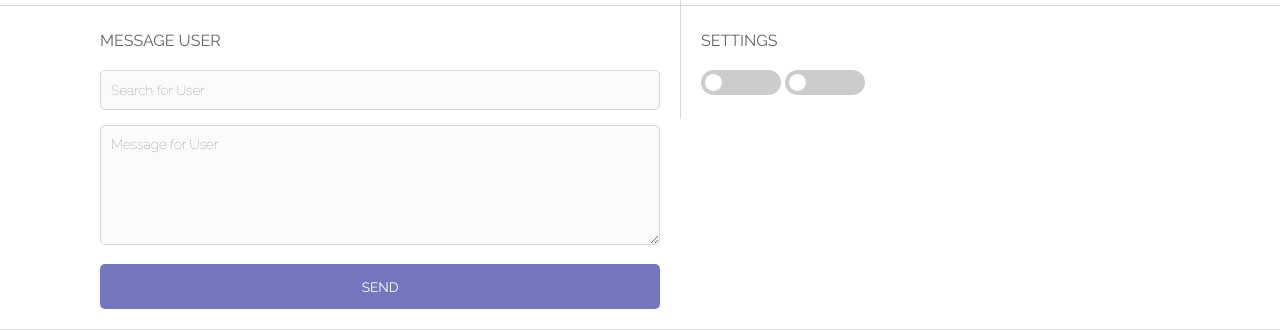
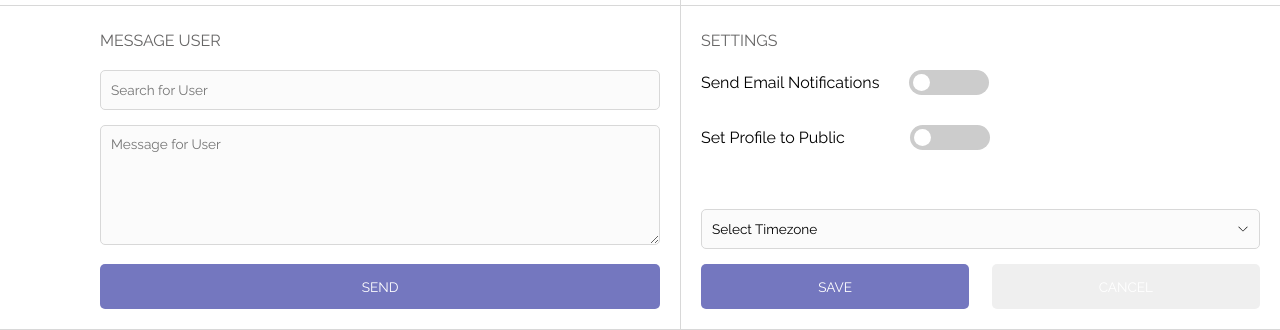
Before and after one commit to ZoomThruDev/web_app_dashboard, a plain HTML site: page index.html in a window 1280 px wide. Shown: the part 1677-2007 px from the top of the page. Drawn offline with nearby package versions, Linux system fonts and the light colour scheme.

Commit message:
Finished adding markup to settings section

```diff
--- a/index.html
+++ b/index.html
@@ -377,15 +377,34 @@
           <div class="settings">
             <h4 class="graph-title user-title">Settings</h4>
             <form>
-              <label class="switch">
-                <input type="checkbox">
-                <div class="slider round"></div>
-              </label>
+              <div class="toggle-switches">
+                <label class="toggle-label" for="email-notification">Send Email Notifications</label>
+                <label class="switch">
+                  <input type="checkbox" id="email-notification">
+                  <div class="slider round"></div>
+                </label><br>
+              </div>
 
-              <label class="switch">
-                <input type="checkbox">
-                <div class="slider round"></div>
-              </label>
+              <div class="toggle-switches">
+                <label class="toggle-label" for="public">Set Profile to Public</label>
+                <label class="switch">
+                  <input type="checkbox" id="public">
+                  <div class="slider round"></div>
+                </label><br>
+              </div>
+
+              <select name="time-zone">
+                <option value="" disabled selected>Select Timezone</option>
+                <option value="HAST">HAST</option>
+                <option value="AKST">AKST</option>
+                <option value="PST">PST</option>
+                <option value="MST">MST</option>
+                <option value="CST">CST</option>
+                <option value="EST">EST</option>
+              </select><br>
+
+              <button type="submit">Save</button>
+              <button type="button">Cancel</button>
             </form>
           </div>
         </div>
--- a/scss/components/_user.scss
+++ b/scss/components/_user.scss
@@ -31,7 +31,6 @@
     -webkit-appearance: none;
     border: 1.5px  solid $grey-border;
     padding: 10px;
-    @extend %thin-text;
     background-color: $grey-color;
     margin-bottom: 15px;
   }
@@ -58,12 +57,61 @@
   margin-bottom: 15px;
 }
 
+.settings {
+  button {
+    height: 45px;
+    outline-color: $green-color;
+    border-radius: 5px;
+    font-size: .85em;
+    color: $white;
+    border: none;
+    width: 48%;
+    text-transform: uppercase;
+
+    &[type="submit"] {
+      background-color: $main-purple;
+    }
+
+    &[type="button"] {
+      float: right;
+    }
+  }
+
+  select {
+    width: 100%;
+    height: 40px;
+    -webkit-appearance: none;
+    border: 1.5px  solid $grey-border;
+    padding: 10px;
+    //background-color: $grey-color;
+    outline-color: $green-color;
+    border-radius: 5px;
+    font-size: .85em;
+    background: url(../icons/down-arrow.svg) no-repeat 98% 50% $grey-color;
+    margin-bottom: 15px;
+    margin-top: 29px;
+  }
+
+  div:nth-of-type(0n + 2) .switch {
+    margin-left: 65.33px;
+  }
+}
+
+.switch {
+  margin-left: 30px;
+}
+
+.toggle-switches {
+  display: flex;
+  align-items: center;
+  margin-bottom: 30px;
+}
 
 
 
-
-
-
+/*****************
+* Toggle sliders *
+*****************/
 
 /* The switch - the box around the slider */
 .switch {
```
Also changed, not shown: css/application.css, icons/down-arrow.svg (added), 1 other file.
